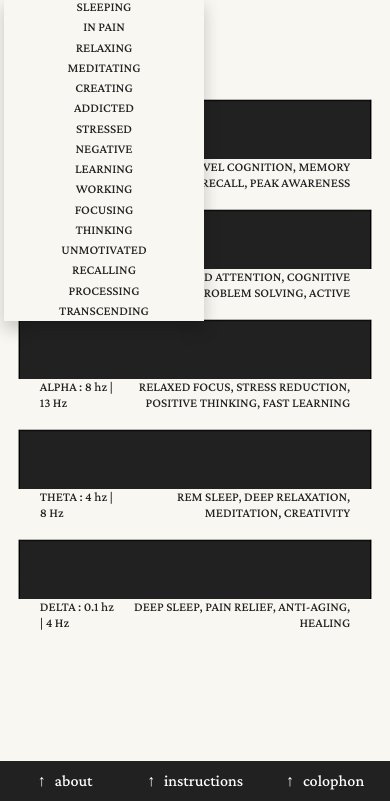
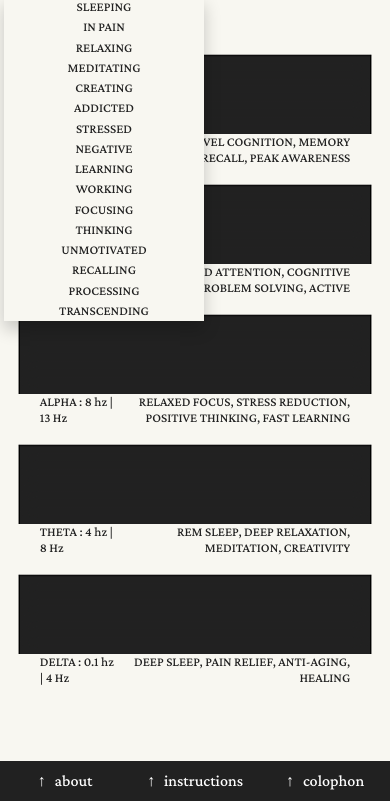
Before and after one commit to alxk0/RISD, a plain HTML site: page gdw/p3/index.html in a window 390 px wide. Shown: the part 43-844 px from the top of the page. Drawn offline with nearby package versions, Linux system fonts and the light colour scheme; a web font is replaced by a local one.

Commit message:
Update style.css

```diff
--- a/gdw/p3/css/style.css
+++ b/gdw/p3/css/style.css
@@ -36,7 +36,7 @@
   "space2 space2 space2"
   "footer footer footer";
   grid-template-columns: 1fr 4fr 1fr;
-  grid-template-rows: 40px 1fr 6fr 0.5fr 40px;
+  grid-template-rows: 40px 1fr 4fr 1fr 40px;
 }
 .container > div {
   border: 0px dashed #888;
@@ -233,7 +233,7 @@ button {
     font-size: min(max(1rem, 4.35vw), 13px);
   }
   .grid > div {
-    height: 60px;
+    height: 80px;
   }
   .container {
     grid-template-columns: 0.05fr 1fr 0.05fr;
```
